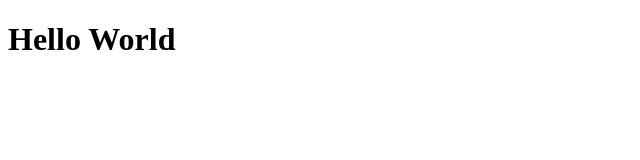
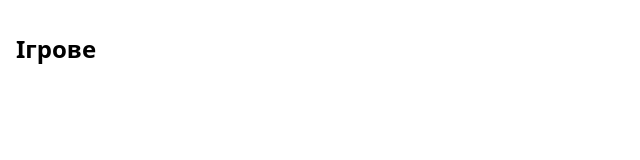
Before and after one commit to CaptainGreeneye/newtetssite, a plain HTML site: page index.html in a window 1280 px wide. Shown: the whole page, without its empty margins (0-640 px from the left). Drawn offline with Linux system fonts and the light colour scheme.

Commit message:
Update index.html

```diff
--- a/index.html
+++ b/index.html
@@ -1,6 +1,20 @@
 <!DOCTYPE html>
 <html lang="en">
-   <title>Ігрове</title>
-    <h1>Hello World</h1>
+  <head>
+    <title>Ігрове</title>
+    <meta charset="UTF-8" />
+    <meta name="viewport" content="width=device-width" />
+    <!--
+      Need a visual blank slate?
+      Remove all code in `styles.css`!
+    -->
+    <link rel="stylesheet" href="styles.css" />
+    <script type="module" src="script.js"></script>
+  </head>
+  <body>
+    <main>
+      <h1>Ігрове</h1>
+    </main>
+  </body>
 </html>
 <head>
```
